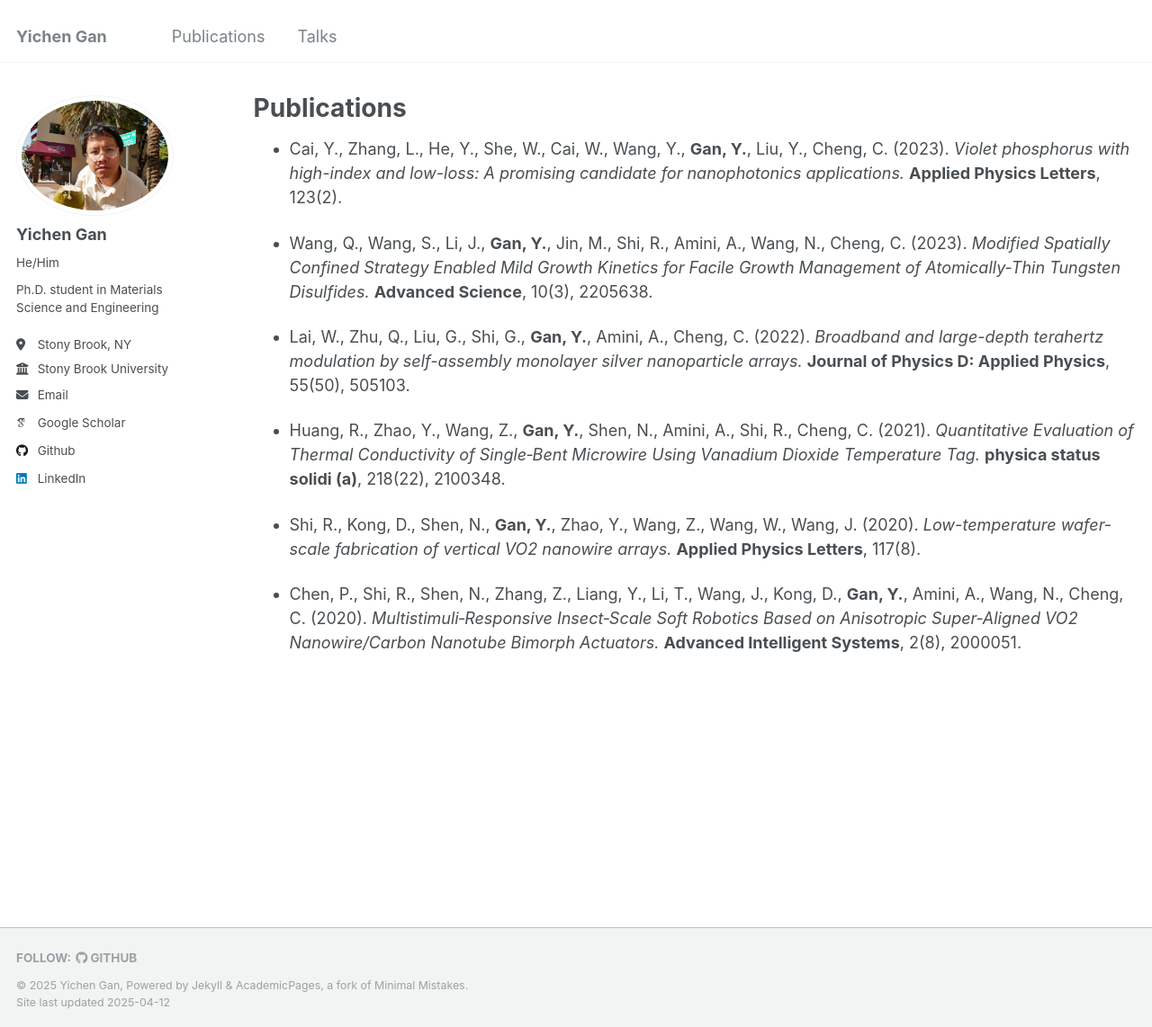
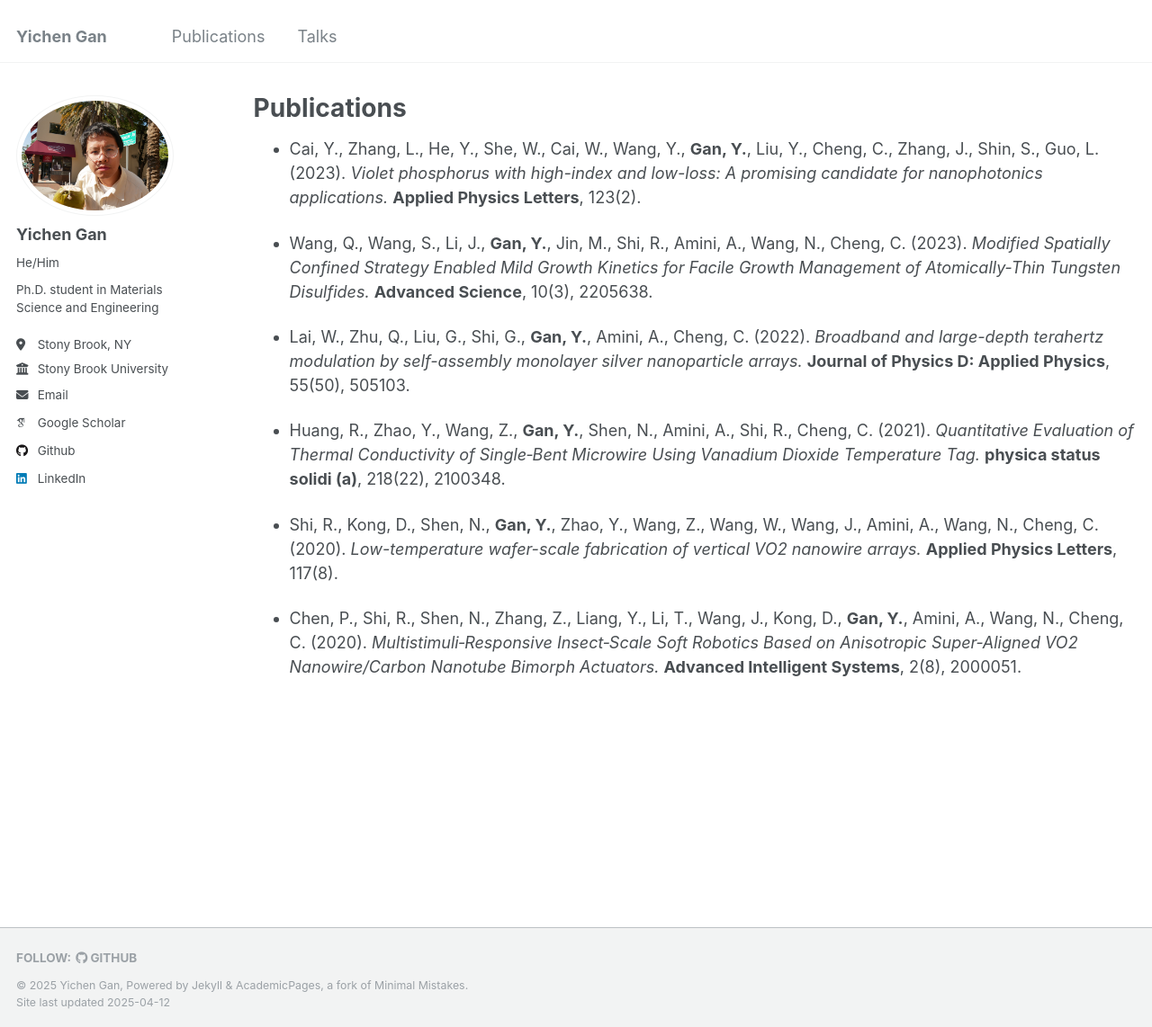
Before and after one commit to YichenGan/yichengan.github.io, a Jekyll site: the page built from _pages/publications.md, in a window 1280 px wide and 1142 px high. Shown: the whole window at 90% size. Built offline with Jekyll 4.4.1, drawn with Linux system fonts in a browser that asks for light colours; some web fonts are replaced.

Commit message:
Update publications.md

```diff
--- a/_pages/publications.md
+++ b/_pages/publications.md
@@ -4,7 +4,7 @@ title: "Publications"
 permalink: /publications/
 author_profile: true
 ---
-- Cai, Y., Zhang, L., He, Y., She, W., Cai, W., Wang, Y., **Gan, Y.**, Liu, Y., Cheng, C. (2023). *Violet phosphorus with high-index and low-loss: A promising candidate for nanophotonics applications.* **Applied Physics Letters**, 123(2).
+- Cai, Y., Zhang, L., He, Y., She, W., Cai, W., Wang, Y., **Gan, Y.**, Liu, Y., Cheng, C., Zhang, J., Shin, S., Guo, L. (2023). *Violet phosphorus with high-index and low-loss: A promising candidate for nanophotonics applications.* **Applied Physics Letters**, 123(2).
 
 - Wang, Q., Wang, S., Li, J., **Gan, Y.**, Jin, M., Shi, R., Amini, A., Wang, N., Cheng, C. (2023). *Modified Spatially Confined Strategy Enabled Mild Growth Kinetics for Facile Growth Management of Atomically‐Thin Tungsten Disulfides.* **Advanced Science**, 10(3), 2205638.
 
@@ -12,6 +12,6 @@ author_profile: true
 
 - Huang, R., Zhao, Y., Wang, Z., **Gan, Y.**, Shen, N., Amini, A., Shi, R., Cheng, C. (2021). *Quantitative Evaluation of Thermal Conductivity of Single‐Bent Microwire Using Vanadium Dioxide Temperature Tag.* **physica status solidi (a)**, 218(22), 2100348.
 
-- Shi, R., Kong, D., Shen, N., **Gan, Y.**, Zhao, Y., Wang, Z., Wang, W., Wang, J. (2020). *Low-temperature wafer-scale fabrication of vertical VO2 nanowire arrays.* **Applied Physics Letters**, 117(8).
+- Shi, R., Kong, D., Shen, N., **Gan, Y.**, Zhao, Y., Wang, Z., Wang, W., Wang, J., Amini, A., Wang, N., Cheng, C. (2020). *Low-temperature wafer-scale fabrication of vertical VO2 nanowire arrays.* **Applied Physics Letters**, 117(8).
 
 - Chen, P., Shi, R., Shen, N., Zhang, Z., Liang, Y., Li, T., Wang, J., Kong, D., **Gan, Y.**, Amini, A., Wang, N., Cheng, C. (2020). *Multistimuli‐Responsive Insect‐Scale Soft Robotics Based on Anisotropic Super‐Aligned VO2 Nanowire/Carbon Nanotube Bimorph Actuators.* **Advanced Intelligent Systems**, 2(8), 2000051.
```
